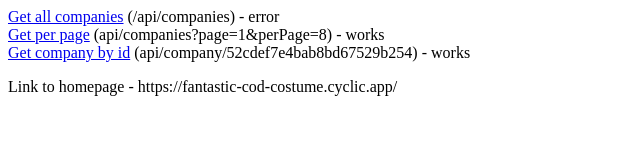
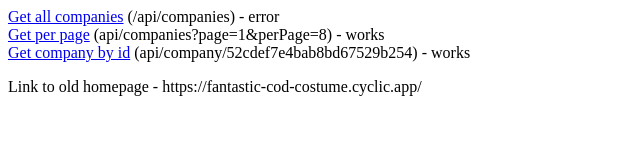
Before and after one commit to ajeevani/companiesAPI, a website: page index.html in a window 1280 px wide. Shown: the full height of the page, 0-640 px from the left. Drawn offline with Linux system fonts and the light colour scheme.

Commit message:
Update index.html

```diff
--- a/index.html
+++ b/index.html
@@ -12,7 +12,7 @@
     <br>
     <a href="https://fantastic-cod-costume.cyclic.app/api/company/52cdef7e4bab8bd67529b254"> Get company by id</a> (api/company/52cdef7e4bab8bd67529b254) - works
     <br>
-    <p>Link to homepage - https://fantastic-cod-costume.cyclic.app/</p>
+    <p>Link to old homepage - https://fantastic-cod-costume.cyclic.app/</p>
 
 </body>
 </html>
```
